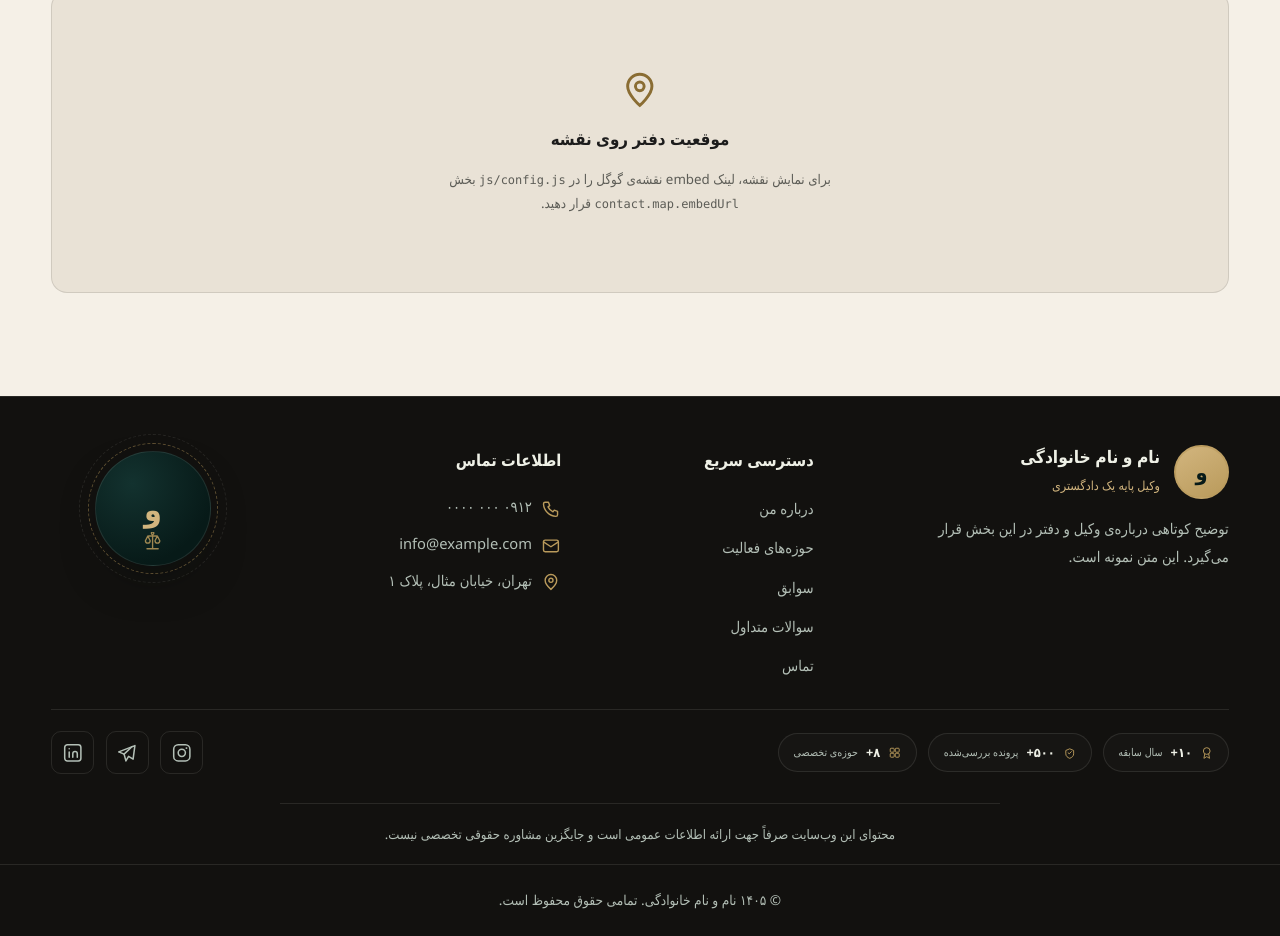
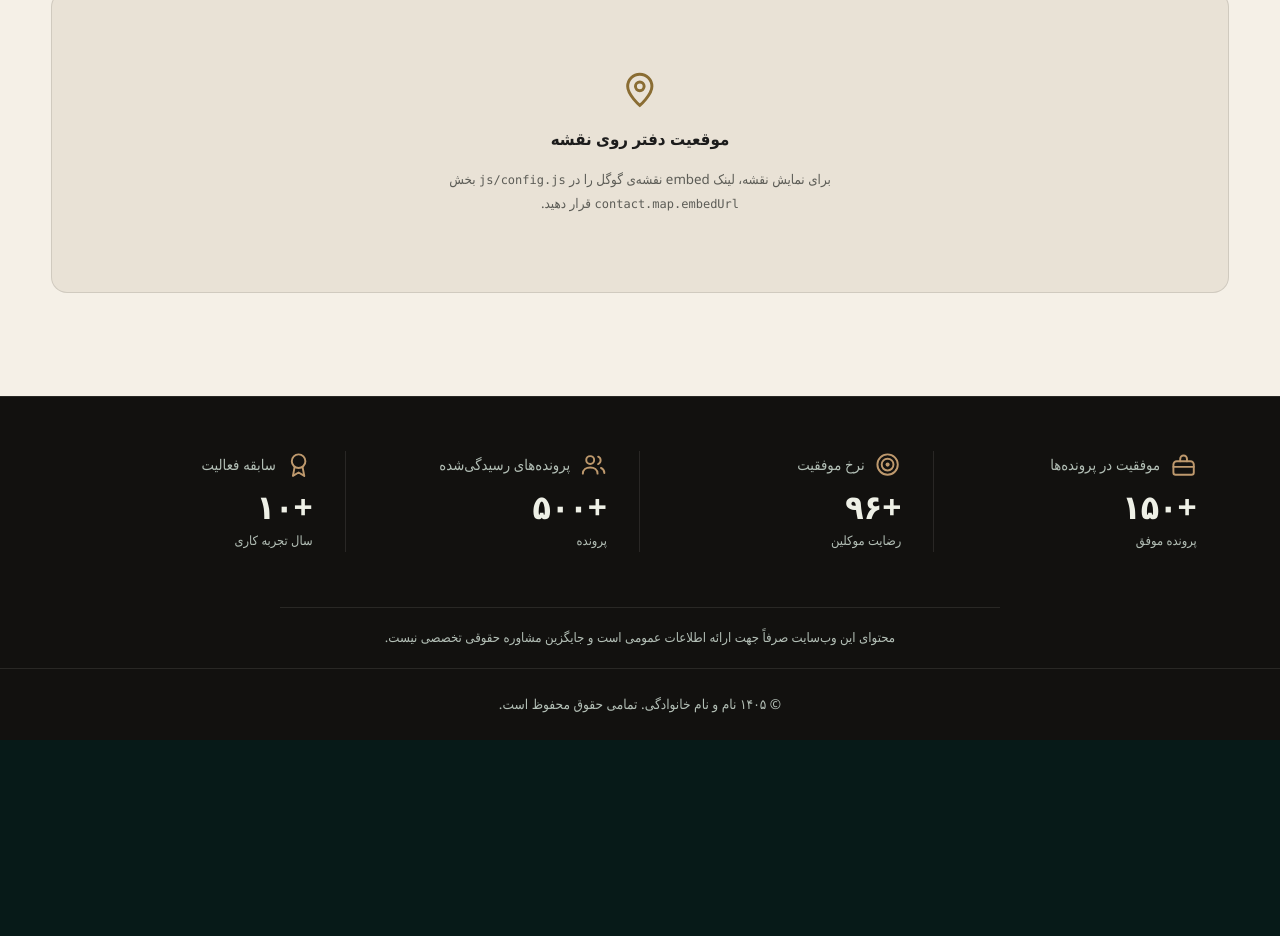
Before and after one commit to Sajjad-HTLO/lawyer-portfolio, a website: page index.html in a window 1280 px wide. Shown: the part 8780-9716 px from the top of the page. After the commit the page ends 9520 px from the top, so only its background shows below. Drawn offline with Linux system fonts and the light colour scheme.

Commit message:
Match footer to expected design: 4-column statistics strip
Footer now replicates expected-hero-footer.jpg:
- Warm dark background with 4 stat columns (RTL)
- Each column: yellow-gold icon + title, big Persian digit, bottom label
- Columns (right to left): bag/موفقیت در پرونده‌ها +۱۵۰, target/نرخ موفقیت +۹۶,
  users/پرونده‌های رسیدگی‌شده +۵۰۰, award/سابقه فعالیت +۱۰
- Icons (bag, dart, group, badge) sized/colored to match the image (#be996d)
- Disclaimer and copyright bars kept below

```diff
--- a/css/extras.css
+++ b/css/extras.css
@@ -201,119 +201,52 @@
 .map-placeholder strong { color: var(--text-on-light); font-size: 1.05rem; }
 .map-placeholder small { max-width: 460px; line-height: 1.8; }
 
-/* ---------- Footer ---------- */
+/* ---------- Footer (4-column statistics strip) ---------- */
 .site-footer {
   background: var(--footer-bg, #12110f);
   color: var(--muted-on-dark);
   border-top: 1px solid var(--line-dark);
 }
-.footer-main {
+.footer-stats {
   display: grid;
-  grid-template-columns: 1.4fr 0.8fr 1fr 0.75fr;
-  gap: 2.2rem;
-  padding-block: 3rem 1.8rem;
-  align-items: start;
+  grid-template-columns: repeat(4, 1fr);
+  padding-block: clamp(2.5rem, 5vw, 3.4rem);
 }
-.footer-brand-head {
-  display: inline-flex;
-  align-items: center;
-  gap: 0.9rem;
+.footer-stat {
+  display: flex;
+  flex-direction: column;
+  align-items: flex-start;
+  padding-inline: clamp(1rem, 2.5vw, 2rem);
+  border-inline-start: 1px solid var(--line-dark);
 }
-.footer-avatar {
-  width: 3.4rem;
-  height: 3.4rem;
-  border-radius: 50%;
-  display: grid;
-  place-items: center;
-  flex: none;
-  font-size: 1.35rem;
-  font-weight: 800;
-  color: var(--green-950);
-  background: linear-gradient(150deg, var(--gold-bright), var(--gold));
-  border: 2px solid rgba(185, 154, 91, 0.55);
-}
-.footer-brand-head strong { display: block; color: var(--text-on-dark); font-size: 1.08rem; line-height: 1.4; }
-.footer-brand-head small { color: var(--gold-bright); font-size: 0.78rem; }
-.footer-about-text {
-  margin: 1rem 0 0;
-  font-size: 0.92rem;
-  line-height: 1.9;
-  max-width: 38ch;
-  color: var(--muted-on-dark);
-}
-.footer-col h3 { color: var(--text-on-dark); font-size: 1.02rem; margin-bottom: 1.1rem; }
-.footer-col ul { display: grid; gap: 0.55rem; }
-.footer-col ul a[data-footer-link] { font-size: 0.92rem; transition: color 0.18s ease, padding-inline-start 0.18s ease; }
-.footer-col ul a[data-footer-link]:hover { color: var(--gold-bright); padding-inline-start: 4px; }
-.footer-contact li { display: flex; gap: 0.6rem; align-items: flex-start; font-size: 0.92rem; word-break: break-all; }
-.footer-contact svg { color: var(--gold); flex: none; margin-top: 0.35rem; }
-.footer-contact a:hover { color: var(--gold-bright); }
-
-.footer-emblem-wrap { display: grid; place-items: center; padding-top: 0.4rem; }
-.footer-emblem {
-  position: relative;
-  width: 7.2rem;
-  height: 7.2rem;
-  border-radius: 50%;
-  display: grid;
-  place-items: center;
-  background:
-    radial-gradient(circle at 32% 28%, var(--green-800), var(--green-950) 72%);
-  border: 1px solid var(--line-dark);
-  box-shadow: var(--shadow);
-}
-.footer-emblem::before,
-.footer-emblem::after {
-  content: "";
-  position: absolute;
-  inset: -0.55rem;
-  border-radius: 50%;
-  border: 1px dashed rgba(185, 154, 91, 0.45);
-}
-.footer-emblem::after { inset: -1.1rem; border-color: rgba(245, 240, 231, 0.09); }
-.footer-emblem-mark {
-  font-size: 2rem;
-  font-weight: 800;
-  color: var(--gold-bright);
-  line-height: 1;
-}
-.footer-emblem svg { position: absolute; bottom: 0.9rem; width: 1.2rem; height: 1.2rem; color: var(--gold); opacity: 0.85; }
-
-.footer-extra {
+.footer-stat:first-child { border-inline-start: 0; }
+.footer-stat-head {
   display: flex;
   align-items: center;
-  justify-content: space-between;
-  gap: 1.4rem;
-  flex-wrap: wrap;
-  border-top: 1px solid var(--line-dark);
-  padding-block: 1.3rem 1.8rem;
+  gap: 0.6rem;
+  color: var(--muted-on-dark);
+  font-size: 0.92rem;
+  line-height: 1.6;
+  margin-bottom: 0.5rem;
 }
-.footer-badges { display: flex; gap: 0.7rem; flex-wrap: wrap; }
-.footer-badge {
-  display: inline-flex;
-  align-items: center;
-  gap: 0.5rem;
-  padding: 0.4rem 0.9rem;
-  border: 1px solid var(--line-dark);
-  border-radius: 999px;
+.footer-stat-icon {
+  width: 1.7rem;
+  height: 1.7rem;
+  flex: none;
+  color: #be996d;
+}
+.footer-stat-icon svg { width: 100%; height: 100%; }
+.footer-stat-value {
+  font-size: clamp(1.6rem, 3vw, 2.1rem);
+  font-weight: 800;
+  line-height: 1.2;
+  color: var(--text-on-dark);
+}
+.footer-stat-label {
   font-size: 0.8rem;
-  background: rgba(245, 240, 231, 0.02);
+  color: var(--muted-on-dark);
+  margin-top: 0.1rem;
 }
-.footer-badge svg { color: var(--gold); width: 1.05em; height: 1.05em; }
-.footer-badge strong { color: var(--text-on-dark); font-weight: 700; }
-.footer-badge small { color: var(--muted-on-dark); }
-.footer-social { display: flex; gap: 0.7rem; }
-.footer-social a {
-  width: 2.7rem;
-  height: 2.7rem;
-  border-radius: 10px;
-  display: grid;
-  place-items: center;
-  border: 1px solid var(--line-dark);
-  color: var(--muted-on-dark);
-  transition: border-color 0.18s ease, color 0.18s ease, transform 0.18s ease;
-}
-.footer-social a:hover { color: var(--gold-bright); border-color: var(--gold); transform: translateY(-3px); }
 
 .footer-disclaimer {
   border-top: 1px solid var(--line-dark);
@@ -395,8 +328,8 @@
   .about-card { position: static; }
   .about-img { max-width: 480px; }
   .areas-grid, .why-grid, .legal-grid { grid-template-columns: repeat(2, 1fr); }
-  .footer-main { grid-template-columns: 1fr 1fr; }
-  .footer-emblem-wrap { grid-column: 1 / -1; padding-top: 0.6rem; }
+  .footer-stats { grid-template-columns: repeat(2, 1fr); row-gap: 2rem; }
+  .footer-stat:nth-child(3) { border-inline-start: 0; }
 }
 
 @media (max-width: 880px) {
@@ -486,18 +419,17 @@
 
   .contact-grid { grid-template-columns: 1fr; }
   .form-row { grid-template-columns: 1fr; }
-  .footer-main { grid-template-columns: 1fr 1fr; }
+  .footer-stats { grid-template-columns: repeat(2, 1fr); }
 
   .mobile-bar { display: block; }
   .to-top { bottom: calc(4.2rem + env(safe-area-inset-bottom)); }
 }
 
 @media (max-width: 620px) {
-  .areas-grid, .why-grid, .legal-grid, .footer-main { grid-template-columns: 1fr; }
+  .areas-grid, .why-grid, .legal-grid, .footer-stats { grid-template-columns: 1fr; }
   .cta-inner .hero-cta .btn { flex: 1 1 100%; }
   .about-meta { grid-template-columns: 1fr; }
-  .footer-extra { justify-content: center; }
-  .footer-social { justify-content: center; }
+  .footer-stat { border-inline-start: 0 !important; }
 }
 
 /* ============================================================
--- a/index.html
+++ b/index.html
@@ -82,6 +82,8 @@
     <symbol id="i-pin" viewBox="0 0 24 24"><path d="M12 21s-7-6-7-11a7 7 0 1114 0c0 5-7 11-7 11z" fill="none" stroke="currentColor" stroke-width="1.7"/><circle cx="12" cy="10" r="2.5" fill="none" stroke="currentColor" stroke-width="1.7"/></symbol>
     <symbol id="i-clock" viewBox="0 0 24 24"><circle cx="12" cy="12" r="9" fill="none" stroke="currentColor" stroke-width="1.7"/><path d="M12 7v5l3 3" fill="none" stroke="currentColor" stroke-width="1.7" stroke-linecap="round"/></symbol>
     <symbol id="i-award" viewBox="0 0 24 24"><circle cx="12" cy="9" r="6" fill="none" stroke="currentColor" stroke-width="1.7"/><path d="M8.5 14L7 22l5-3 5 3-1.5-8" fill="none" stroke="currentColor" stroke-width="1.7" stroke-linejoin="round"/></symbol>
+    <symbol id="i-bag" viewBox="0 0 24 24"><path d="M6 9h12a3 3 0 0 1 3 3v7a2 2 0 0 1-2 2H5a2 2 0 0 1-2-2v-7a3 3 0 0 1 3-3z" fill="none" stroke="currentColor" stroke-width="1.7" stroke-linejoin="round"/><path d="M9 9V7a3 3 0 0 1 6 0v2M3 14h18" fill="none" stroke="currentColor" stroke-width="1.7" stroke-linecap="round" stroke-linejoin="round"/></symbol>
+    <symbol id="i-target" viewBox="0 0 24 24"><circle cx="12" cy="12" r="9" fill="none" stroke="currentColor" stroke-width="1.7"/><circle cx="12" cy="12" r="5.2" fill="none" stroke="currentColor" stroke-width="1.7"/><circle cx="12" cy="12" r="1.8" fill="currentColor"/></symbol>
     <symbol id="i-users" viewBox="0 0 24 24"><circle cx="9" cy="8" r="3.5" fill="none" stroke="currentColor" stroke-width="1.7"/><path d="M2.5 20c0-3.5 3-5.5 6.5-5.5s6.5 2 6.5 5.5M16 5a3.5 3.5 0 010 6.5M18.5 15c1.8.8 3 2.3 3 4.5" fill="none" stroke="currentColor" stroke-width="1.7" stroke-linecap="round"/></symbol>
     <symbol id="i-doc" viewBox="0 0 24 24"><path d="M12 5l7 3v6c0 4-3 6.5-7 8-4-1.5-7-4-7-8V8l7-3z" fill="none" stroke="currentColor" stroke-width="1.7" stroke-linejoin="round"/><path d="M9 12l2 2 4-4" fill="none" stroke="currentColor" stroke-width="1.7" stroke-linecap="round" stroke-linejoin="round"/></symbol>
     <symbol id="i-grid" viewBox="0 0 24 24"><rect x="4" y="4" width="7" height="7" rx="1.5" fill="none" stroke="currentColor" stroke-width="1.7"/><rect x="13" y="4" width="7" height="7" rx="1.5" fill="none" stroke="currentColor" stroke-width="1.7"/><rect x="4" y="13" width="7" height="7" rx="1.5" fill="none" stroke="currentColor" stroke-width="1.7"/><rect x="13" y="13" width="7" height="7" rx="1.5" fill="none" stroke="currentColor" stroke-width="1.7"/></symbol>
@@ -222,13 +224,7 @@
   <!-- ===== Footer ===== -->
   <footer class="site-footer">
     <div class="container">
-      <div class="footer-main">
-        <div class="footer-brand" data-render="footer.about"></div>
-        <div class="footer-col" data-render="footer.links"></div>
-        <div class="footer-col" data-render="footer.contact"></div>
-        <div class="footer-emblem-wrap" data-render="footer.emblem"></div>
-      </div>
-      <div class="footer-extra" data-render="footer.extra"></div>
+      <div class="footer-stats" data-render="footer.stats"></div>
     </div>
     <div class="footer-disclaimer" data-render="footer.disclaimer"></div>
     <div class="footer-bottom">
--- a/js/config.js
+++ b/js/config.js
@@ -209,5 +209,15 @@ window.SITE_DATA = {
     socialTitle: "شبکه‌های اجتماعی",
     disclaimer: "محتوای این وب‌سایت صرفاً جهت ارائه اطلاعات عمومی است و جایگزین مشاوره حقوقی تخصصی نیست.",
     copyright: "© ۱۴۰۵ نام و نام خانوادگی. تمامی حقوق محفوظ است."
-  }
+  },
+
+  /* ---------- آمار پاورقی (۴ ستون) ----------
+     هر ستون: آیکن + عنوان (کنار آیکن)، عدد بزرگ، و برچسب پایین.
+     آیکن‌ها: bag (کیف)، target (تیر/هدف)، users (۳ نفر)، award (نشان). */
+  footerStats: [
+    { icon: "bag",    title: "موفقیت در پرونده‌ها",      value: "+۱۵۰", label: "پرونده موفق" },
+    { icon: "target", title: "نرخ موفقیت",               value: "+۹۶",  label: "رضایت موکلین" },
+    { icon: "users",  title: "پرونده‌های رسیدگی‌شده",    value: "+۵۰۰", label: "پرونده" },
+    { icon: "award",  title: "سابقه فعالیت",             value: "+۱۰",  label: "سال تجربه کاری" }
+  ]
 };
--- a/js/main.js
+++ b/js/main.js
@@ -577,64 +577,21 @@
 
   function renderFooter() {
     var f = D.footer || {};
-    var l = D.lawyer || {};
     var node;
 
-    node = el("footer.about");
+    node = el("footer.stats");
     if (node) {
-      var b = D.brand || {};
-      var brandName = b.name || l.name || "";
-      var brandMark = b.mark || "و";
-      var brandTagline = b.tagline || l.title || "";
-      node.innerHTML =
-        '<a class="footer-brand-head" href="#home">' +
-          '<span class="footer-avatar" aria-hidden="true">' + esc(brandMark) + "</span>" +
-          "<span><strong>" + esc(brandName) + "</strong><small>" + esc(brandTagline) + "</small></span>" +
-        "</a>" +
-        '<p class="footer-about-text">' + esc(f.aboutText || "") + "</p>";
-    }
-    node = el("footer.links");
-    if (node) {
-      var links = D.nav && D.nav.links;
-      node.innerHTML = "<h3>" + esc(f.linksTitle || "دسترسی سریع") + "</h3>" +
-        "<ul>" + (links || []).map(function (link) {
-          return '<li><a data-footer-link href="' + esc(link.href) + '">' + esc(link.label) + "</a></li>";
-        }).join("") + "</ul>";
-    }
-    node = el("footer.contact");
-    if (node) {
-      var contactItems = [
-        { icon: "phone", value: l.phone, href: l.phoneHref },
-        { icon: "mail", value: l.email, href: l.emailHref },
-        { icon: "pin", value: l.address }
-      ].filter(function (item) { return item.value; });
-      node.innerHTML = "<h3>" + esc(f.contactTitle || "اطلاعات تماس") + "</h3>" +
-        '<ul class="footer-contact">' + contactItems.map(function (item) {
-          var v = esc(item.value);
-          return "<li>" + icon(item.icon) + (item.href ? '<a href="' + esc(item.href) + '">' + v + "</a>" : "<span>" + v + "</span>") + "</li>";
-        }).join("") + "</ul>";
-    }
-    node = el("footer.emblem");
-    if (node) {
-      var mark2 = (D.brand && D.brand.mark) || "و";
-      node.innerHTML =
-        '<div class="footer-emblem" aria-hidden="true">' +
-          '<span class="footer-emblem-mark">' + esc(mark2) + "</span>" +
-          '<svg><use href="#i-scales"/></svg>' +
+      var stats = (D.footerStats || []).map(function (s, i) {
+        return '<div class="footer-stat' + (i < 3 ? "" : " footer-stat--last") + '">' +
+          '<div class="footer-stat-head">' +
+            '<span class="footer-stat-icon" aria-hidden="true">' + icon(s.icon) + "</span>" +
+            "<span>" + esc(s.title) + "</span>" +
+          "</div>" +
+          '<span class="footer-stat-value">' + esc(s.value) + "</span>" +
+          '<span class="footer-stat-label">' + esc(s.label) + "</span>" +
         "</div>";
-    }
-    node = el("footer.extra");
-    if (node) {
-      var socials = l.socialLinks || [];
-      var badges = (D.stats || []).slice(0, 3);
-      node.innerHTML =
-        '<div class="footer-badges">' + badges.map(function (s) {
-          return '<span class="footer-badge">' + icon(s.icon || "award") +
-            "<strong>" + esc(s.value) + "</strong><small>" + esc(s.label) + "</small></span>";
-        }).join("") + "</div>" +
-        '<div class="footer-social">' + socials.map(function (s) {
-          return '<a href="' + esc(s.href) + '" aria-label="' + esc(s.label) + '" rel="noopener" target="_blank">' + icon(s.icon) + "</a>";
-        }).join("") + "</div>";
+      }).join("");
+      node.innerHTML = stats;
     }
     node = el("footer.disclaimer");
     if (node && f.disclaimer) {
```
Also changed, not shown: assets/img/expected-hero-footer.jpg (renamed from assets/img/footer-mockup.jpg).
